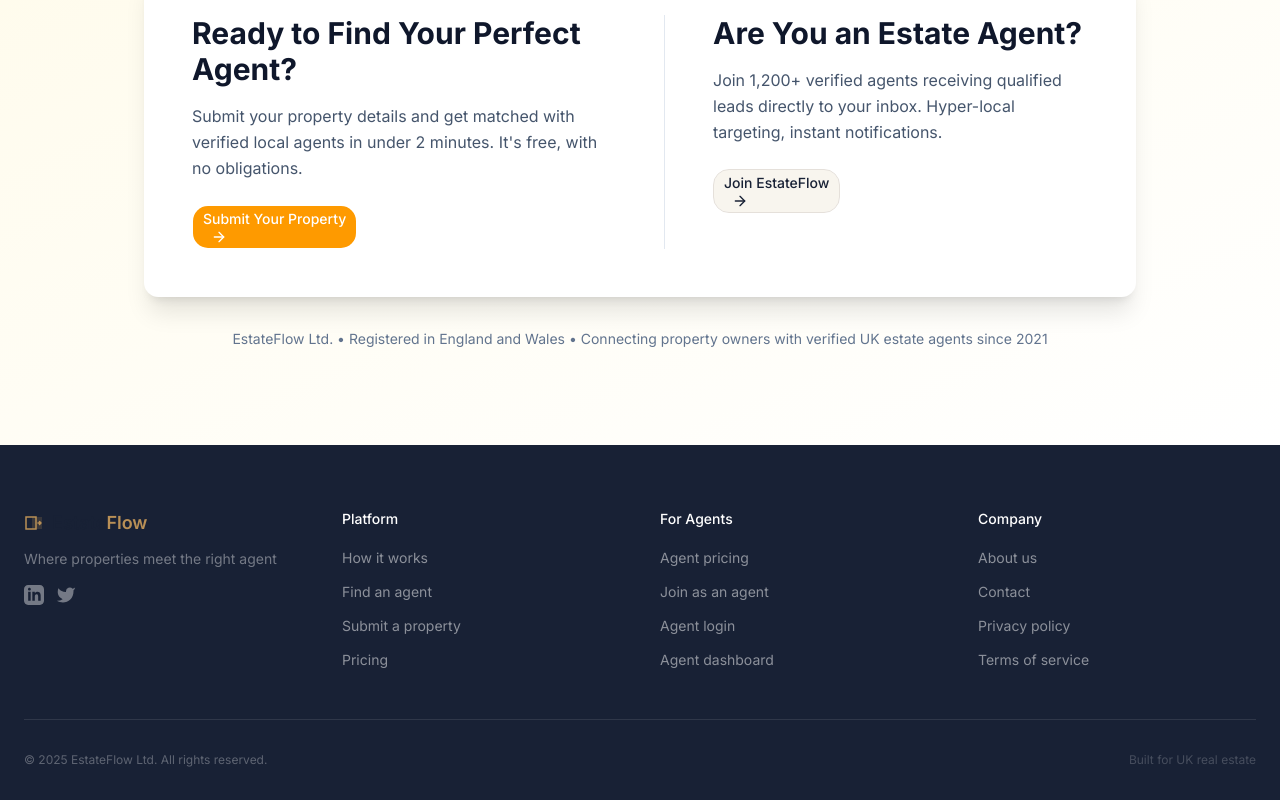
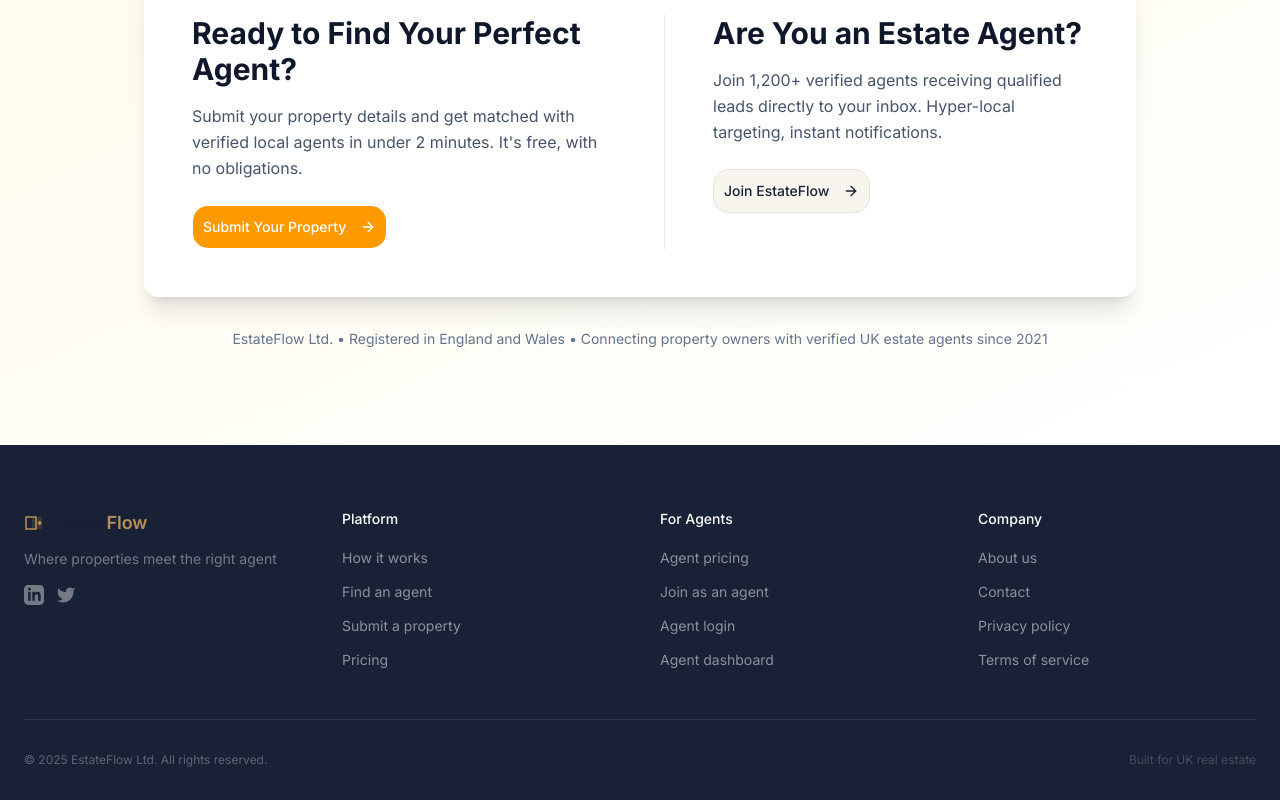
Before and after one commit to Anirudh9773/EstateFlow, a Next.js app: page /about in a window 1280 px wide. Shown: the part 3429-4229 px from the top of the page. Built offline with nearby package versions, Linux system fonts and the light colour scheme.

Commit message:
fix: resolve Button asChild prop compatibility issues
- Remove asChild prop from Button components in DualCTA
- Wrap Button with Link instead of nesting Link inside Button
- Fix Select onValueChange type safety in ContactForm
- Resolves React hydration warnings and prop validation errors

```diff
--- a/src/components/common/DualCTA.tsx
+++ b/src/components/common/DualCTA.tsx
@@ -42,12 +42,12 @@
               <p className="text-slate-600 mb-6 leading-relaxed">
                 {leftSection.description}
               </p>
-              <Button asChild className="bg-amber-500 hover:bg-amber-600 text-white h-11">
-                <Link href={leftSection.buttonHref}>
+              <Link href={leftSection.buttonHref}>
+                <Button className="bg-amber-500 hover:bg-amber-600 text-white h-11">
                   {leftSection.buttonText}
                   <ArrowRight className="ml-2 h-5 w-5" />
-                </Link>
-              </Button>
+                </Button>
+              </Link>
             </div>
 
             {/* Right Section */}
@@ -63,12 +63,12 @@
               <p className="text-slate-600 mb-6 leading-relaxed">
                 {rightSection.description}
               </p>
-              <Button asChild variant="outline" className="h-11">
-                <Link href={rightSection.buttonHref}>
+              <Link href={rightSection.buttonHref}>
+                <Button variant="outline" className="h-11">
                   {rightSection.buttonText}
                   <ArrowRight className="ml-2 h-5 w-5" />
-                </Link>
-              </Button>
+                </Button>
+              </Link>
             </div>
           </div>
         </div>
--- a/src/components/contact/ContactForm.tsx
+++ b/src/components/contact/ContactForm.tsx
@@ -307,7 +307,7 @@
           <Label htmlFor="subject">
             Subject <span className="text-red-500">*</span>
           </Label>
-          <Select value={formData.subject} onValueChange={(value) => handleChange('subject', value)}>
+          <Select value={formData.subject} onValueChange={(value) => handleChange('subject', value || '')}>
             <SelectTrigger className={`w-full mt-2 ${errors.subject ? 'border-red-500' : ''}`}>
               <SelectValue placeholder="Select a subject..." />
             </SelectTrigger>
```
